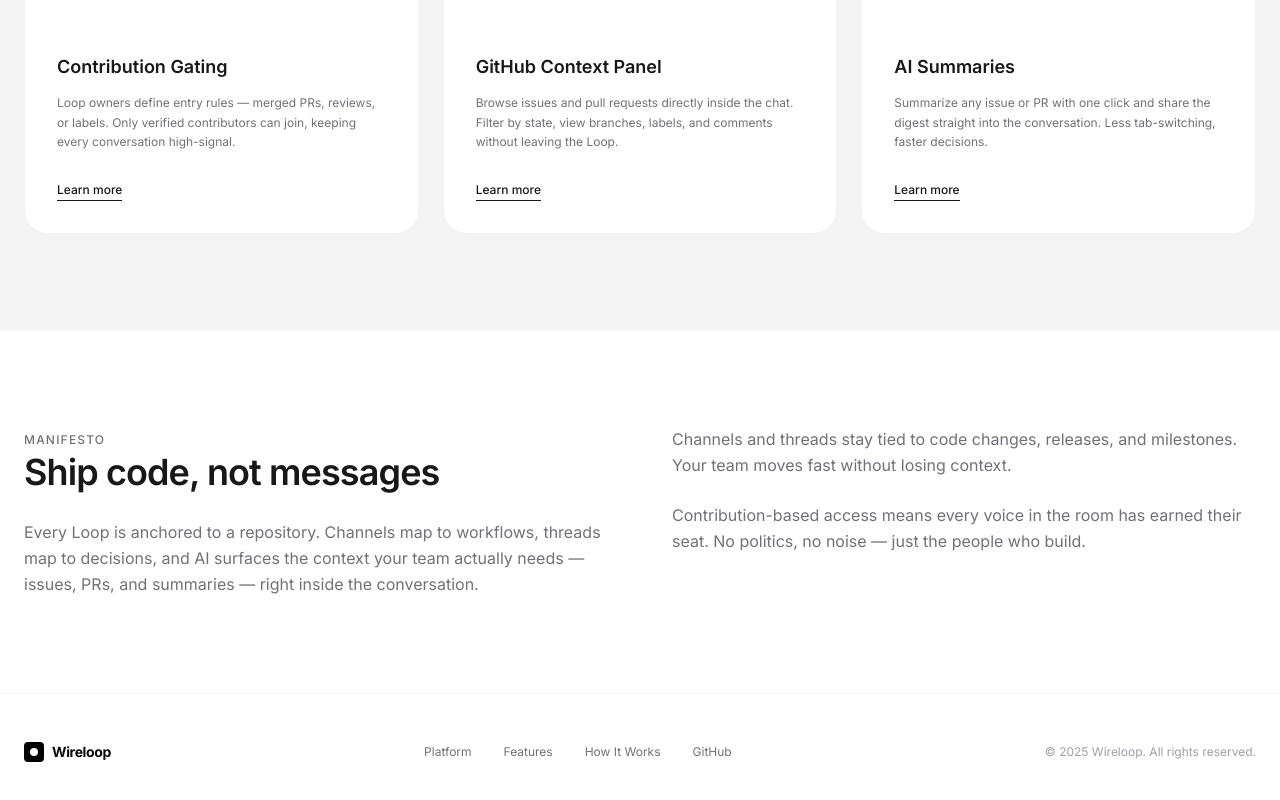
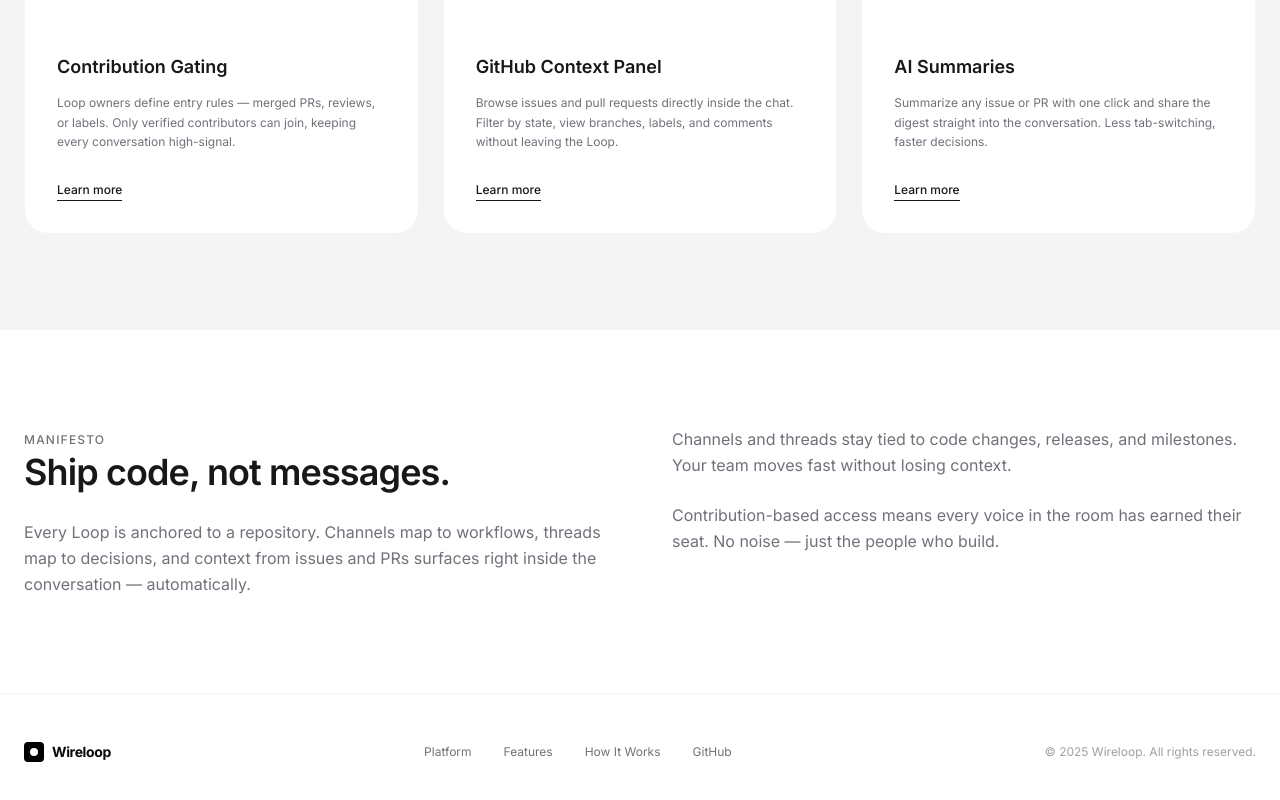
Before and after one commit to Wireloop-Org/Wireloop, a Next.js app in the folder client/: page / in a window 1280 px wide. Shown: the part 1715-2515 px from the top of the page. Built offline with nearby package versions, Linux system fonts and the light colour scheme; no server answers.

Commit message:
fix: polish landing page copy — manifesto and access sections

```diff
--- a/client/src/components/LandingPage.tsx
+++ b/client/src/components/LandingPage.tsx
@@ -105,13 +105,12 @@ export default function LandingPage() {
                 Manifesto
               </span>
               <h2 className="text-3xl md:text-4xl font-semibold tracking-tight text-zinc-900 leading-tight">
-                Ship code, not messages
+                Ship code, not messages.
               </h2>
               <p className="text-base text-zinc-500 leading-relaxed">
                 Every Loop is anchored to a repository. Channels map to
-                workflows, threads map to decisions, and AI surfaces the context
-                your team actually needs — issues, PRs, and summaries — right
-                inside the conversation.
+                workflows, threads map to decisions, and context from issues
+                and PRs surfaces right inside the conversation — automatically.
               </p>
             </motion.div>
 
@@ -129,7 +128,7 @@ export default function LandingPage() {
               </p>
               <p className="text-base text-zinc-500 leading-relaxed">
                 Contribution-based access means every voice in the room has
-                earned their seat. No politics, no noise — just the people who
+                earned their seat. No noise — just the people who
                 build.
               </p>
             </motion.div>
```
